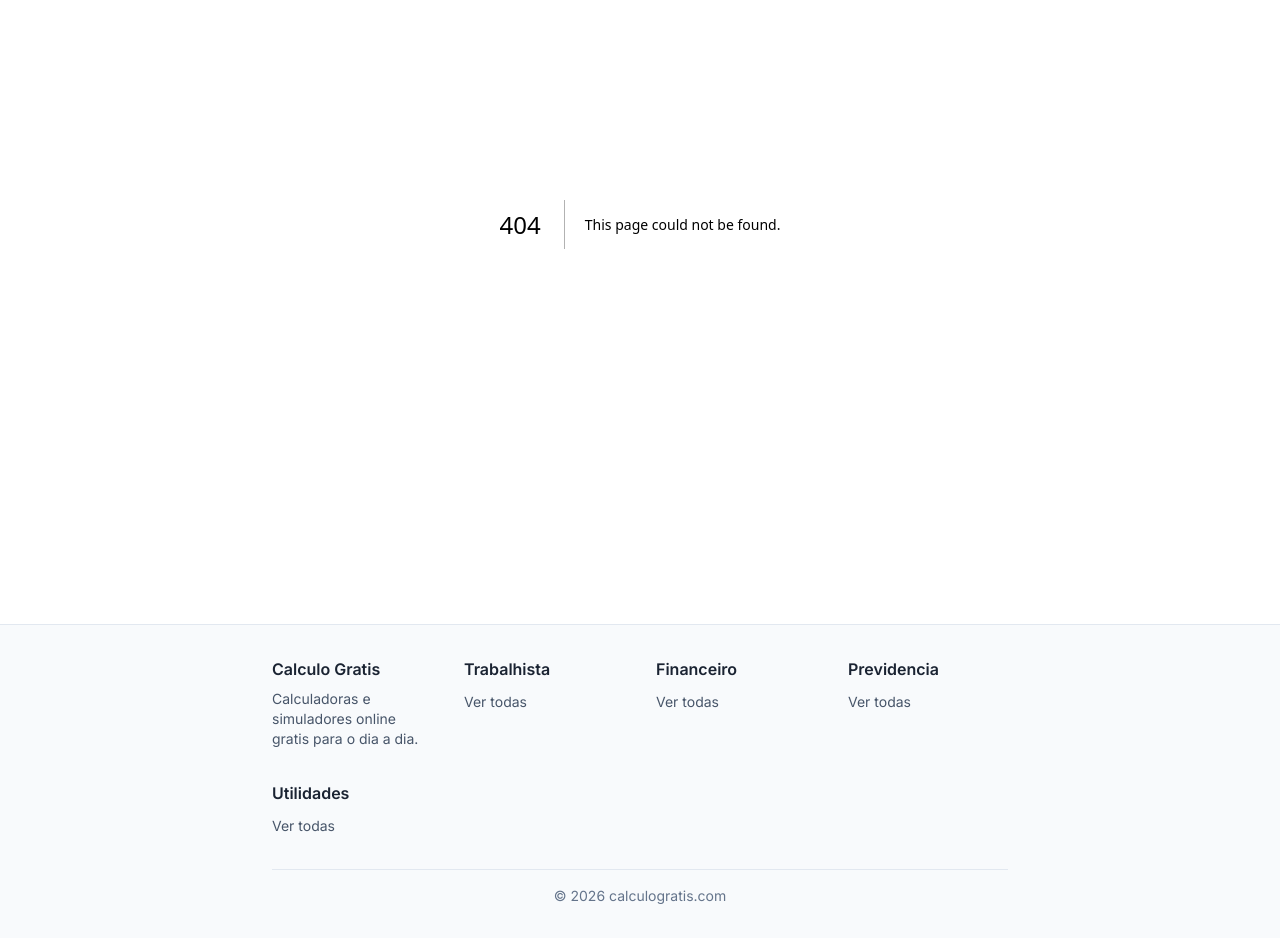
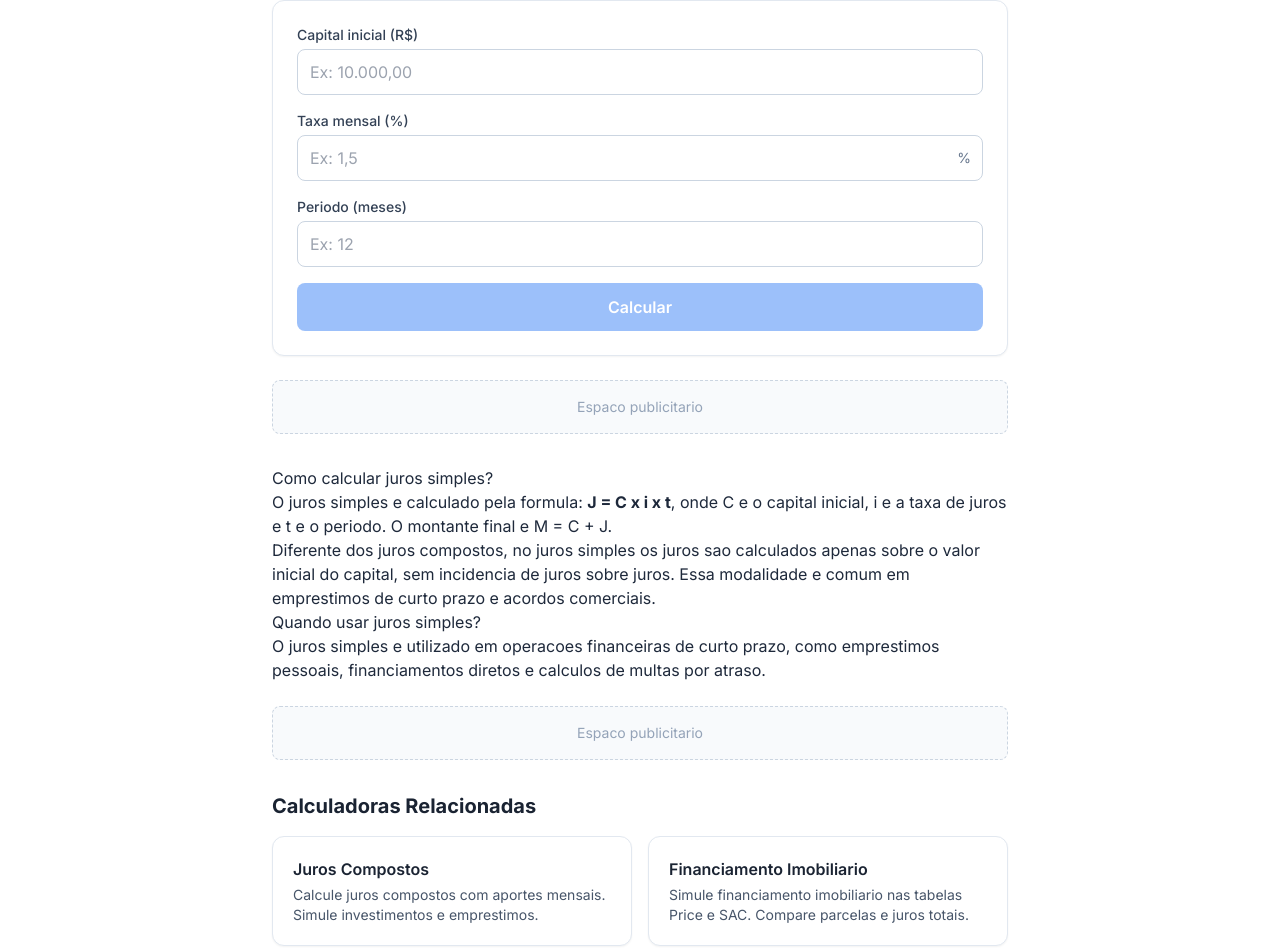
Before and after one commit to gabrielwhately/calculogratis, a Next.js app: page /financeiro/juros-simples in a window 1280 px wide. Before the commit this address had no page. Shown: the part 233-1185 px from the top of the page. Built offline with nearby package versions, Linux system fonts and the light colour scheme.

Commit message:
feat: add sitemap, robots.txt, and PWA manifest

```diff
--- /dev/null
+++ b/src/app/financeiro/juros-simples/page.tsx
@@ -0,0 +1,29 @@
+import type { Metadata } from 'next'
+import { createCalculadoraMetadata } from '@/lib/seo/metadata'
+import { CalculatorPage } from '@/components/calculadoras/calculator-page'
+import { JurosSimplesForm } from '@/components/calculadoras/juros-simples-form'
+
+export const metadata: Metadata = createCalculadoraMetadata('juros-simples')
+
+export default function JurosSimplesPage() {
+  return (
+    <CalculatorPage
+      slug="juros-simples"
+      categoriaSlug="financeiro"
+      categoriaNome="Financeiro"
+      nome="Juros Simples"
+      descricao="Calcule juros simples de forma rapida e gratuita. Informe o capital, a taxa de juros e o periodo para obter o montante final."
+      conteudo={
+        <>
+          <h2>Como calcular juros simples?</h2>
+          <p>O juros simples e calculado pela formula: <strong>J = C x i x t</strong>, onde C e o capital inicial, i e a taxa de juros e t e o periodo. O montante final e M = C + J.</p>
+          <p>Diferente dos juros compostos, no juros simples os juros sao calculados apenas sobre o valor inicial do capital, sem incidencia de juros sobre juros. Essa modalidade e comum em emprestimos de curto prazo e acordos comerciais.</p>
+          <h2>Quando usar juros simples?</h2>
+          <p>O juros simples e utilizado em operacoes financeiras de curto prazo, como emprestimos pessoais, financiamentos diretos e calculos de multas por atraso.</p>
+        </>
+      }
+    >
+      <JurosSimplesForm />
+    </CalculatorPage>
+  )
+}
--- /dev/null
+++ b/src/app/manifest.ts
@@ -0,0 +1,14 @@
+import type { MetadataRoute } from 'next'
+
+export default function manifest(): MetadataRoute.Manifest {
+  return {
+    name: 'Calculo Gratis',
+    short_name: 'CalcGratis',
+    description: 'Calculadoras e simuladores online gratis',
+    start_url: '/',
+    display: 'standalone',
+    background_color: '#ffffff',
+    theme_color: '#1a2332',
+    icons: [{ src: '/icon-192.png', sizes: '192x192', type: 'image/png' }, { src: '/icon-512.png', sizes: '512x512', type: 'image/png' }],
+  }
+}
--- /dev/null
+++ b/src/app/robots.ts
@@ -0,0 +1,5 @@
+import type { MetadataRoute } from 'next'
+
+export default function robots(): MetadataRoute.Robots {
+  return { rules: { userAgent: '*', allow: '/' }, sitemap: 'https://calculogratis.com/sitemap.xml' }
+}
--- /dev/null
+++ b/src/app/sitemap.ts
@@ -0,0 +1,11 @@
+import type { MetadataRoute } from 'next'
+import { CALCULADORAS, CATEGORIAS } from '@/lib/constants/calculadoras'
+
+export default function sitemap(): MetadataRoute.Sitemap {
+  const baseUrl = 'https://calculogratis.com'
+  return [
+    { url: baseUrl, lastModified: new Date(), changeFrequency: 'monthly', priority: 1 },
+    ...CATEGORIAS.map((cat) => ({ url: `${baseUrl}/${cat.slug}`, lastModified: new Date(), changeFrequency: 'monthly' as const, priority: 0.8 })),
+    ...CALCULADORAS.map((calc) => ({ url: `${baseUrl}/${calc.categoriaSlug}/${calc.slug}`, lastModified: new Date(), changeFrequency: 'monthly' as const, priority: 0.9 })),
+  ]
+}
--- /dev/null
+++ b/src/components/calculadoras/calculator-page.tsx
@@ -0,0 +1,43 @@
+import { Breadcrumb } from '@/components/layout/breadcrumb'
+import { AdSlot } from '@/components/layout/ad-slot'
+import { Card } from '@/components/ui/card'
+import { getCalculadorasByCategoria } from '@/lib/constants/calculadoras'
+import { calculadoraJsonLd } from '@/lib/seo/jsonld'
+
+interface CalculatorPageProps {
+  slug: string
+  categoriaSlug: string
+  categoriaNome: string
+  nome: string
+  descricao: string
+  children: React.ReactNode
+  conteudo: React.ReactNode
+}
+
+export function CalculatorPage({ slug, categoriaSlug, categoriaNome, nome, descricao, children, conteudo }: CalculatorPageProps) {
+  const jsonLd = calculadoraJsonLd(slug)
+  const relacionadas = getCalculadorasByCategoria(categoriaSlug).filter(c => c.slug !== slug)
+
+  return (
+    <div className="container-app py-6">
+      {jsonLd && <script type="application/ld+json">{JSON.stringify(jsonLd)}</script>}
+      <Breadcrumb items={[{ label: 'Inicio', href: '/' }, { label: categoriaNome, href: `/${categoriaSlug}` }, { label: `Calculadora de ${nome}` }]} />
+      <h1 className="text-2xl font-bold text-navy md:text-3xl">Calculadora de {nome}</h1>
+      <p className="mt-2 text-slate-600">{descricao}</p>
+      <div className="mt-6">{children}</div>
+      <AdSlot position="after-result" />
+      <section className="mt-8 prose prose-slate max-w-none">{conteudo}</section>
+      <AdSlot position="mid-content" />
+      {relacionadas.length > 0 && (
+        <section className="mt-8">
+          <h2 className="text-xl font-bold text-navy mb-4">Calculadoras Relacionadas</h2>
+          <div className="grid gap-4 sm:grid-cols-2">
+            {relacionadas.map((calc) => (
+              <Card key={calc.slug} title={calc.nome} description={calc.descricao} href={`/${calc.categoriaSlug}/${calc.slug}`} />
+            ))}
+          </div>
+        </section>
+      )}
+    </div>
+  )
+}
```
